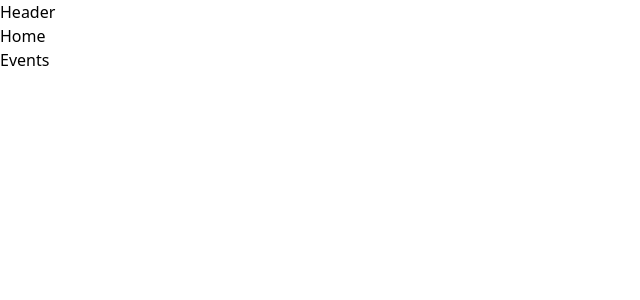
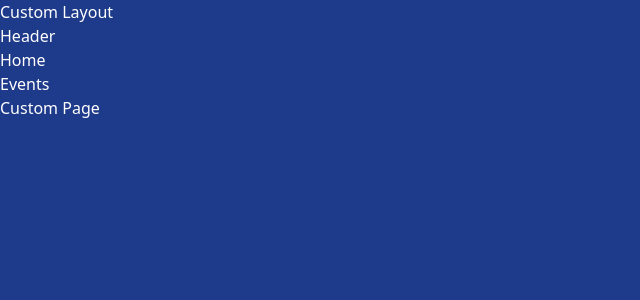
Before and after one commit to tgoodell/learn-nuxt3-full-course-youtube, a Nuxt app in the folder first-one/: page /custom in a window 1280 px wide. Before the commit this address had no page. Shown: the top 300 px of the page, without its empty margins (0-640 px from the left). Built offline with nearby package versions, Linux system fonts and the light colour scheme.

Commit message:
Layouts are cool. Onto assets!

```diff
--- /dev/null
+++ b/first-one/layouts/custom.vue
@@ -0,0 +1,6 @@
+<template>
+    <div class="DefaultLayout text-white bg-blue-900 h-screen">
+        <p>Custom Layout</p>
+        <slot />
+    </div>
+</template>
--- /dev/null
+++ b/first-one/layouts/default.vue
@@ -0,0 +1,6 @@
+<template>
+    <div class="DefaultLayout text-white bg-slate-900 h-screen">
+        <p>Default Layout</p>
+        <slot />
+    </div>
+</template>
--- /dev/null
+++ b/first-one/pages/custom.vue
@@ -0,0 +1,10 @@
+<script setup>
+definePageMeta({
+    layout: "custom",
+})
+</script>
+
+<template>
+    <div>Custom Page</div>
+
+</template>
```
